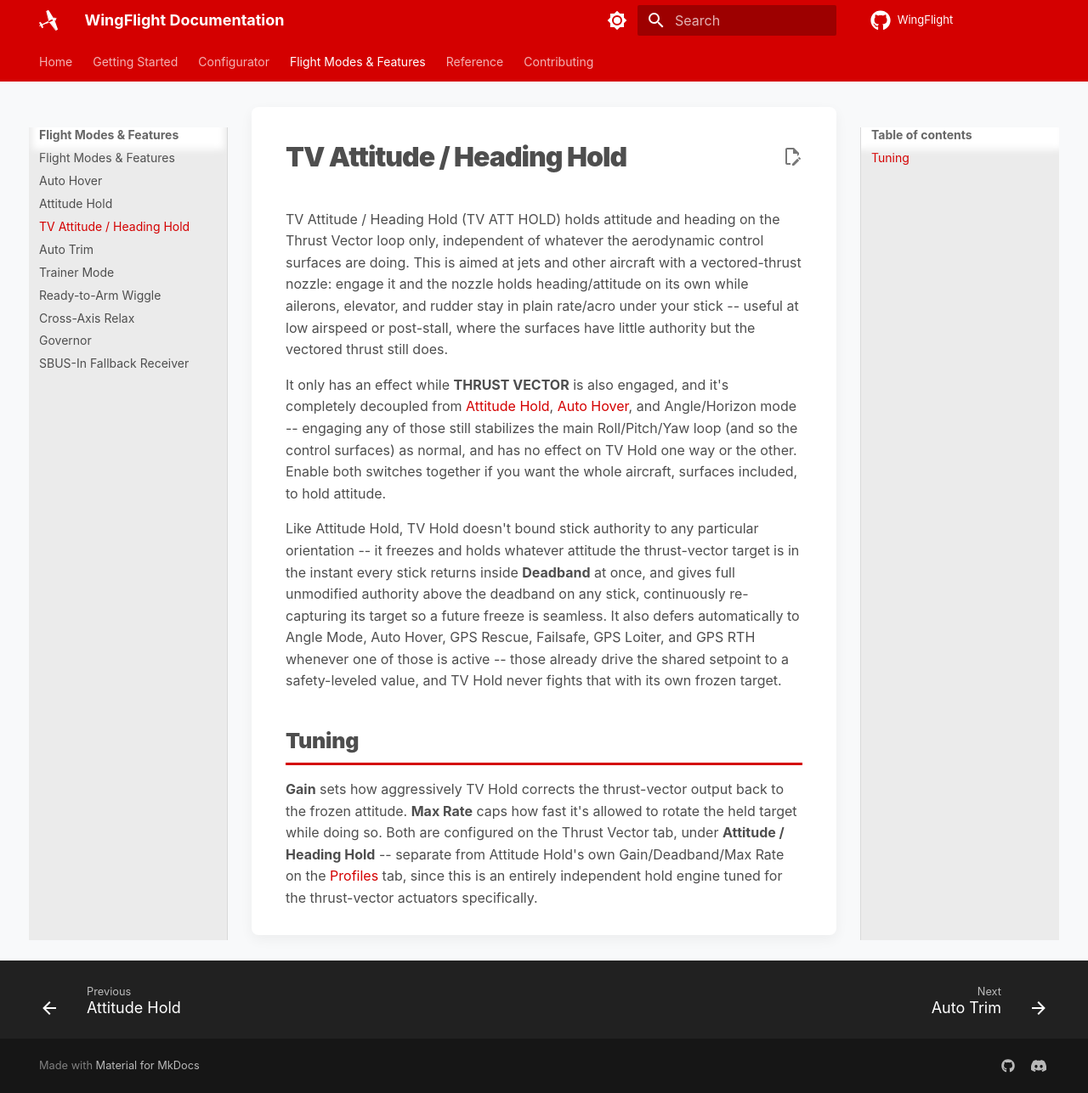
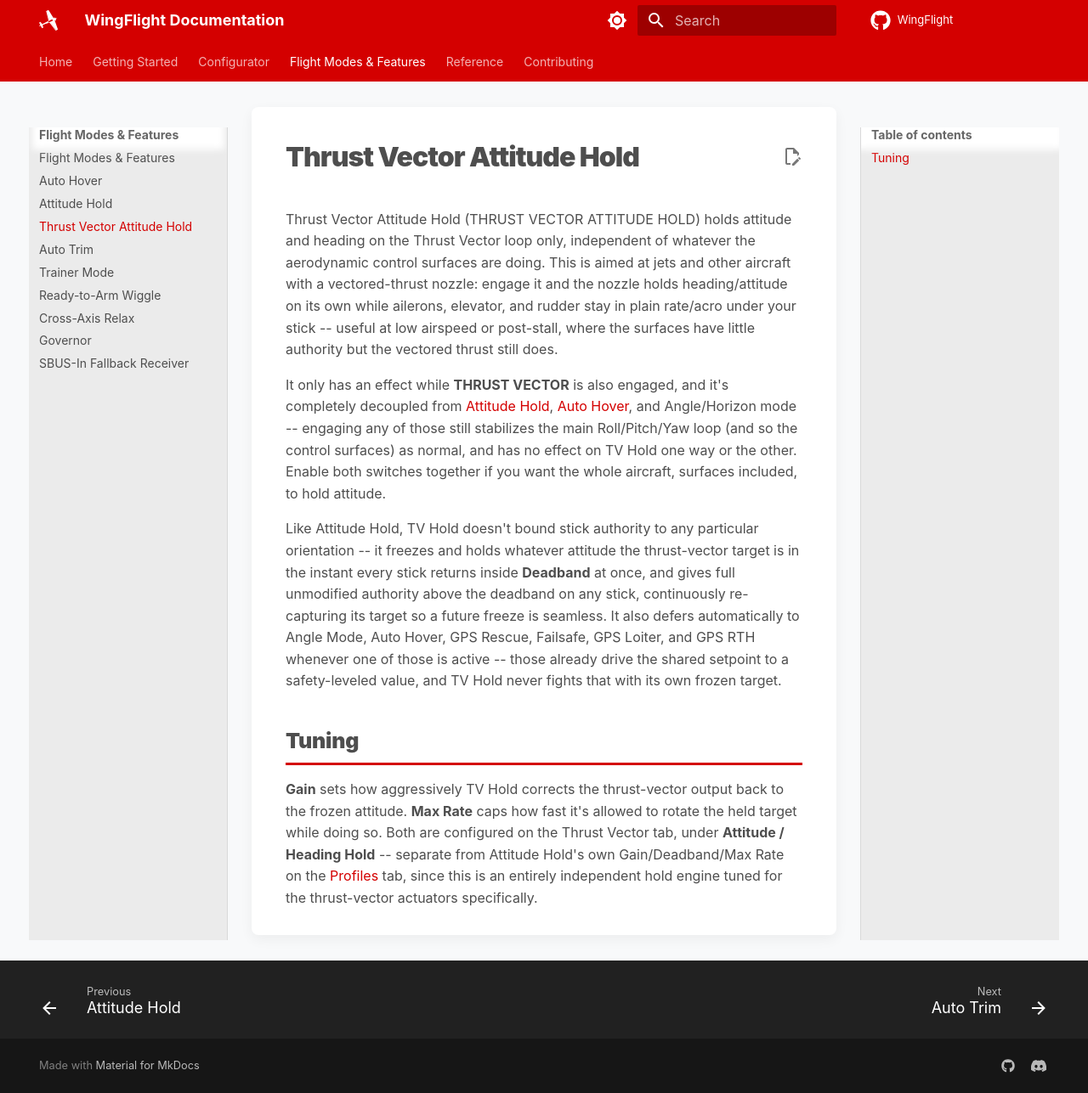
Before and after one commit to WingFlight/wingflight-docs, an MkDocs documentation site: the page built from docs/flight-modes/tv-hold.md, in a window 1280 px wide and 1287 px high. Shown: the whole window at 85% size. Built offline with MkDocs 1.6.1 and Material for MkDocs 9.7.7, drawn with Linux system fonts in a browser that asks for light colours.

Commit message:
Rename TV Attitude Hold page to match firmware's full box name
"TV Attitude / Heading Hold" / "TV ATT HOLD" -> "Thrust Vector Attitude
Hold" / "THRUST VECTOR ATTITUDE HOLD", matching the firmware box's
renamed display name (was abbreviated, per feedback).

Co-Authored-By: Claude Sonnet 5 <noreply@anthropic.com>

```diff
--- a/docs/flight-modes/tv-hold.md
+++ b/docs/flight-modes/tv-hold.md
@@ -1,12 +1,13 @@
-# TV Attitude / Heading Hold
+# Thrust Vector Attitude Hold
 
-TV Attitude / Heading Hold (TV ATT HOLD) holds attitude and heading on the
-Thrust Vector loop only, independent of whatever the aerodynamic control
-surfaces are doing. This is aimed at jets and other aircraft with a
-vectored-thrust nozzle: engage it and the nozzle holds heading/attitude on
-its own while ailerons, elevator, and rudder stay in plain rate/acro under
-your stick -- useful at low airspeed or post-stall, where the surfaces have
-little authority but the vectored thrust still does.
+Thrust Vector Attitude Hold (THRUST VECTOR ATTITUDE HOLD) holds attitude
+and heading on the Thrust Vector loop only, independent of whatever the
+aerodynamic control surfaces are doing. This is aimed at jets and other
+aircraft with a vectored-thrust nozzle: engage it and the nozzle holds
+heading/attitude on its own while ailerons, elevator, and rudder stay in
+plain rate/acro under your stick -- useful at low airspeed or post-stall,
+where the surfaces have little authority but the vectored thrust still
+does.
 
 It only has an effect while **THRUST VECTOR** is also engaged, and it's
 completely decoupled from [Attitude Hold](atthold.md),
--- a/mkdocs.yml
+++ b/mkdocs.yml
@@ -99,7 +99,7 @@ nav:
       - flight-modes/index.md
       - Auto Hover: flight-modes/auto-hover.md
       - Attitude Hold: flight-modes/atthold.md
-      - TV Attitude / Heading Hold: flight-modes/tv-hold.md
+      - Thrust Vector Attitude Hold: flight-modes/tv-hold.md
       - Auto Trim: flight-modes/auto-trim.md
       - Trainer Mode: flight-modes/trainer.md
       - Ready-to-Arm Wiggle: flight-modes/ready-to-arm-wiggle.md
```
Also changed, not shown: docs/flight-modes/index.md (+1 -1 lines).
